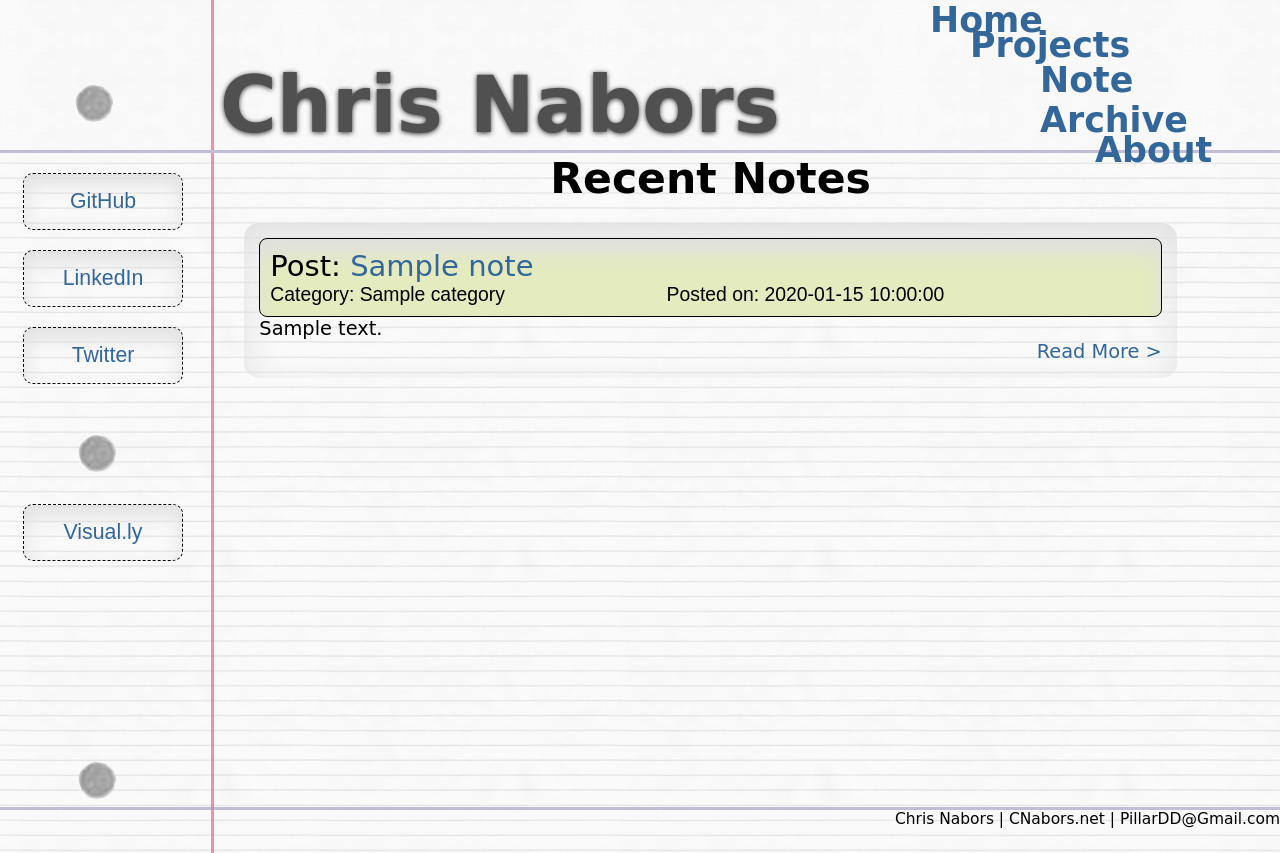
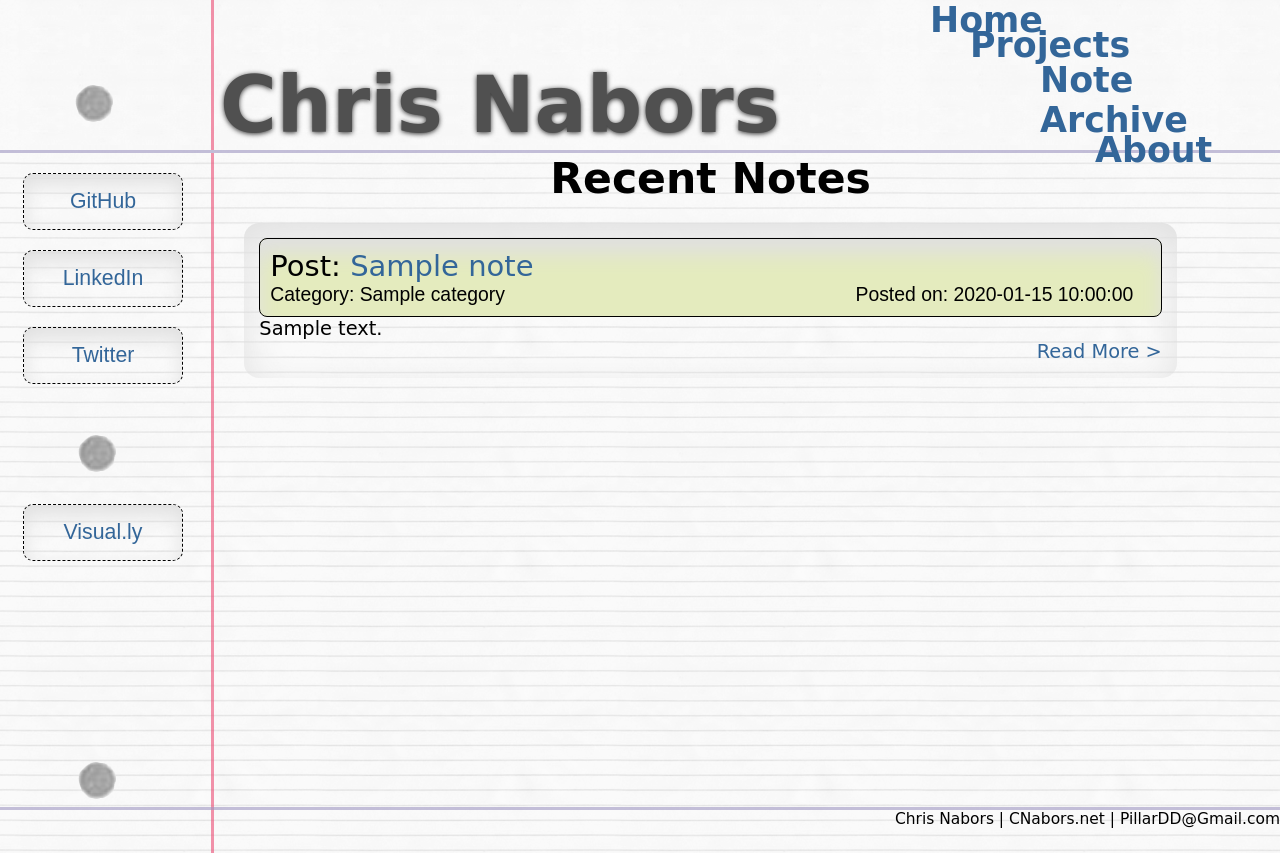
Before and after one commit to PillarDev-Design/mysite, a Flask app: template templates/home.html in a window 1280 px wide. Run offline with Flask 2, Linux system fonts and the light colour scheme; the template is opened without the code that fills it: most values are stand-ins (such as "Sample title", 1, 10 or a date in 2020); parts of the project's set-up code (start-up, migrations or seed data) failed here and were passed over; some web fonts are replaced.

Commit message:
CSS alignment

```diff
--- a/static/css/main_style.css
+++ b/static/css/main_style.css
@@ -363,13 +363,14 @@ pre {
             font-size: 1.5em;
         }
         .note_post_top_date{
-            width: 45%;
+            width: 49%;
             position: relative;
             float: left;
             font-family: 'Cagliostro', sans-serif;
+            text-align: right;
         }
         .note_post_top_category{
-            width: 45%;
+            width: 49%;
             position: relative;
             float: left;
             font-family: 'Cagliostro', sans-serif;
```
